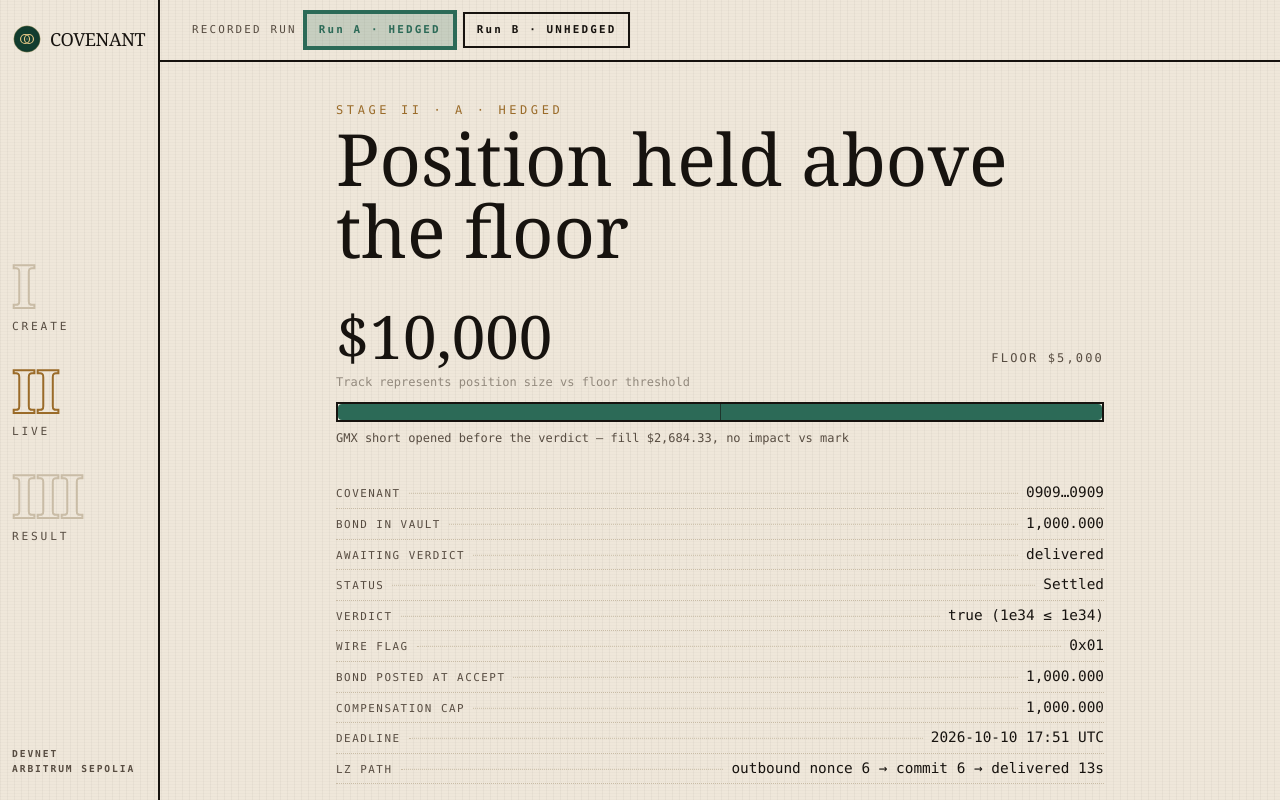
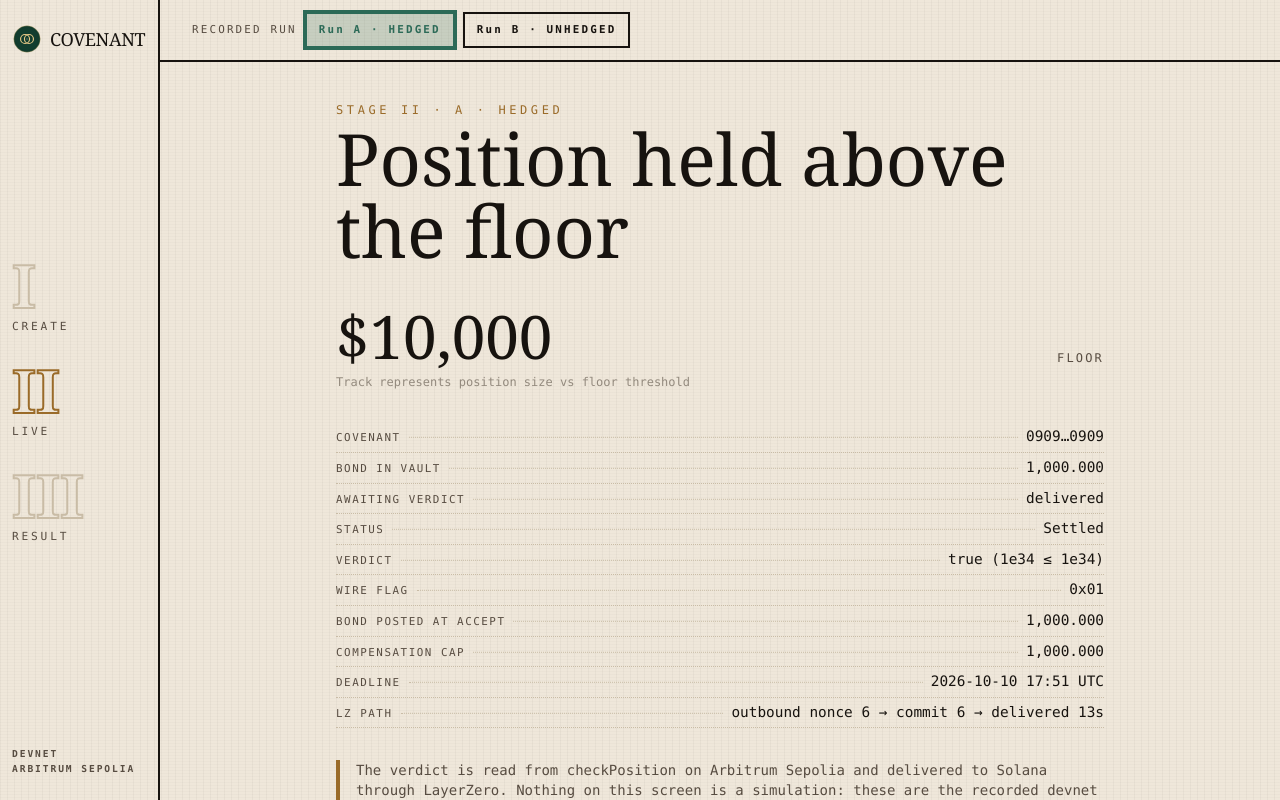
Before and after one commit to saatvik-10/covenant, a React (Vite) app in the folder covenant/app/: page / in a window 1280 px wide. Both pictures are taken after a click on the button "Open recorded run →". Shown: the top 800 px of the page. Built offline with nearby package versions, Linux system fonts and the light colour scheme.

Commit message:
updated to floor

```diff
--- a/covenant/app/src/components/exposure/Exposure.tsx
+++ b/covenant/app/src/components/exposure/Exposure.tsx
@@ -1,11 +1,6 @@
 import type { ScenarioData } from "../../helpers/types";
 
 export function Exposure({ s }: { s: ScenarioData }) {
-  const pct =
-    s.thresholdUsd === 0
-      ? 0
-      : Math.max(0, Math.min(100, (s.positionUsd / s.thresholdUsd) * 100));
-  const clear = s.positionUsd >= s.thresholdUsd;
   return (
     <div className="mb-8">
       <div className="mb-2 flex items-end justify-between gap-4">
@@ -13,20 +8,12 @@ export function Exposure({ s }: { s: ScenarioData }) {
           ${s.positionUsd.toLocaleString()}
         </span>
         <span className="text-xs uppercase tracking-[0.18em] text-ink-soft">
-          floor ${s.thresholdUsd.toLocaleString()}
+          floor
         </span>
       </div>
       <div className="mt-2 text-xs text-ink-soft/60">
         Track represents position size vs floor threshold
       </div>
-      <div className="relative mt-3 h-5 border-2 border-ink bg-travertine-hi">
-        <div
-          className={`h-full rounded ${clear ? "bg-verdigris" : "bg-oxblood"}`}
-          style={{ width: `${pct}%` }}
-        />
-        <div className="absolute inset-y-0 left-1/2 w-px bg-ink/60" />
-      </div>
-      <p className="mt-2 text-xs text-ink-soft">{s.positionNote}</p>
     </div>
   );
 }
```
